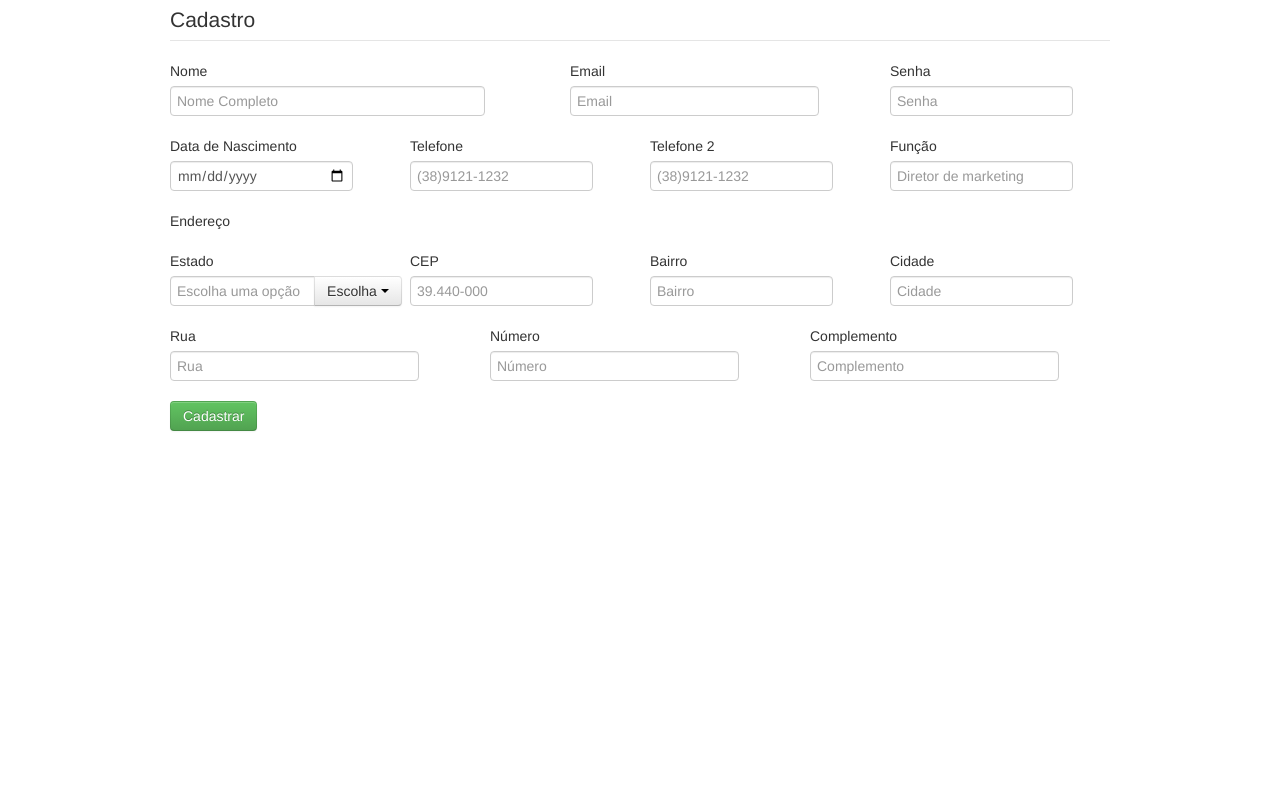
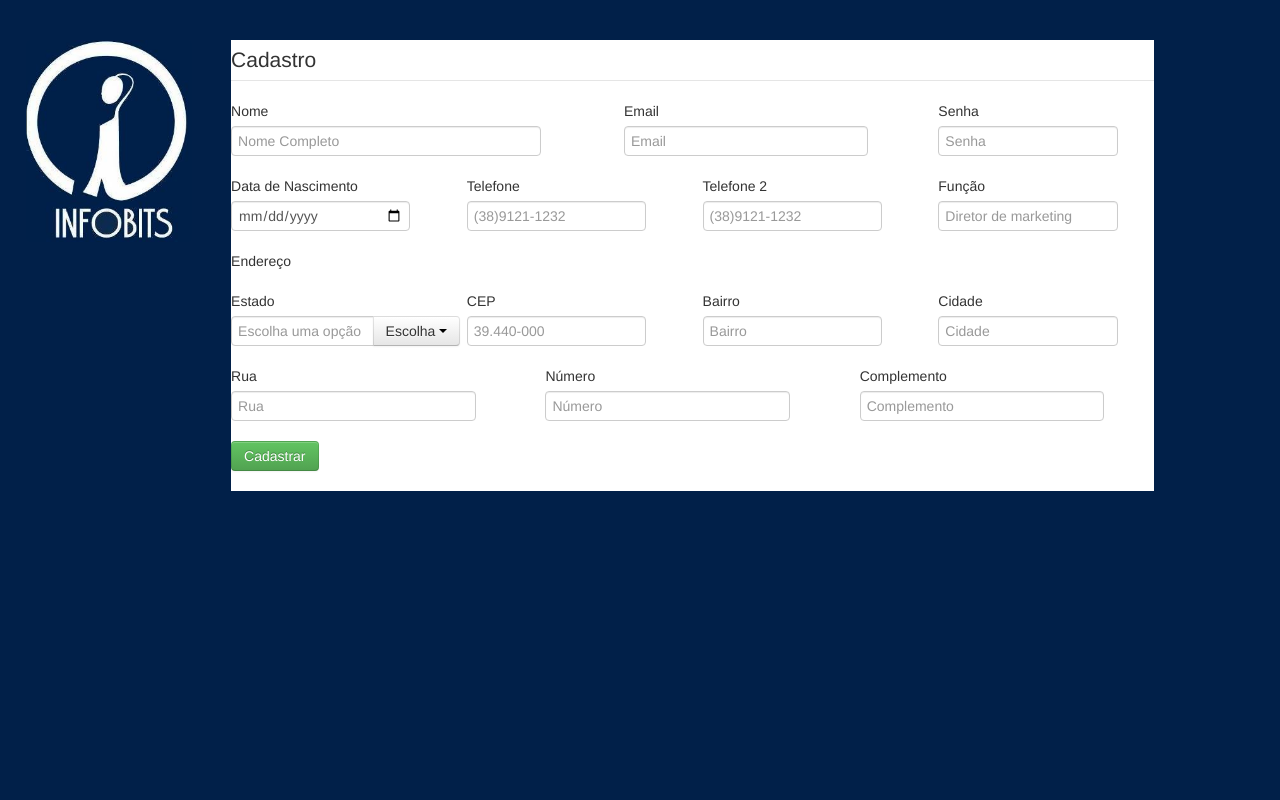
Before and after one commit to caickandrade/sistema_de_ponto, a CodeIgniter app: page /sistema_de_ponto/ in a window 1280 px wide. Run offline with CodeIgniter, Linux system fonts and the light colour scheme; some libraries are stand-ins or nearby versions.

Commit message:
esperando por voces pra saber oq ainda eh necessario alterar

```diff
--- a/application/views/cadastro.php
+++ b/application/views/cadastro.php
@@ -6,11 +6,20 @@
 
 <script src = "<?php echo base_url('/assets/js/cadastro.js')?>" type="text/javascript"></script>
 <script src="http://ajax.aspnetcdn.com/ajax/jquery.validate/1.8.1/jquery.validate.min.js" type="text/javascript"></script>
+
+
 <body>
 
-<body>
-	<div class="container">
 
+	<div class="container-fluid">
+		<div class="row-fluid">
+    		<div class="span2">
+    			<div class="imagem">
+					<img src="assets/img/teste.jpg" class="img-rounded">
+				</div>
+    		</div>
+		<div class="span9">
+			<div class="form">
 		<form class="form-inline">
 			<fieldset>
 				<legend>
@@ -220,12 +229,17 @@
 						Cadastrar
 					</button>
 				</div>
+				<div class="row-fluid">
+					<br/>
+				</div>
 			</fieldset>
 		</form>
-
+		</div>
+		</div>
 		<!--<?php $this->load->view('footer') ?> -->
 
 	</div>
+
 </body>
 
 </html>
--- a/application/views/header.php
+++ b/application/views/header.php
@@ -7,5 +7,6 @@
 		<script src = "<?php echo base_url('/assets/js/jquery.js')?>"> </script>
 		<script src = "<?php echo base_url('/assets/js/bootstrap.min.js')?>"> </script>
 		<?php echo link_tag("assets/css/bootstrap.min.css") ?>
+		<?php echo link_tag("assets/css/style.css") ?>
 
 	</head>
--- a/assets/css/style.css
+++ b/assets/css/style.css
@@ -1,7 +1,19 @@
 body{
 
-background: url(/assets/img/info.jpg);
+background: #012049;/*url(assets/img/infobits.png);*/
 
+}
+.container-fluid{
+	margin-top:40px;
+
+}
+.imagem{
+	width: 90%;
+	height: 90%;
+	margin-left: 3%;
+}
+.form{
+	background: white;
 }
 #centro {
 width:100px;
```
Also changed, not shown: assets/img/infobits.png (added), assets/img/mini.png (added), assets/img/teste.jpg (added).
